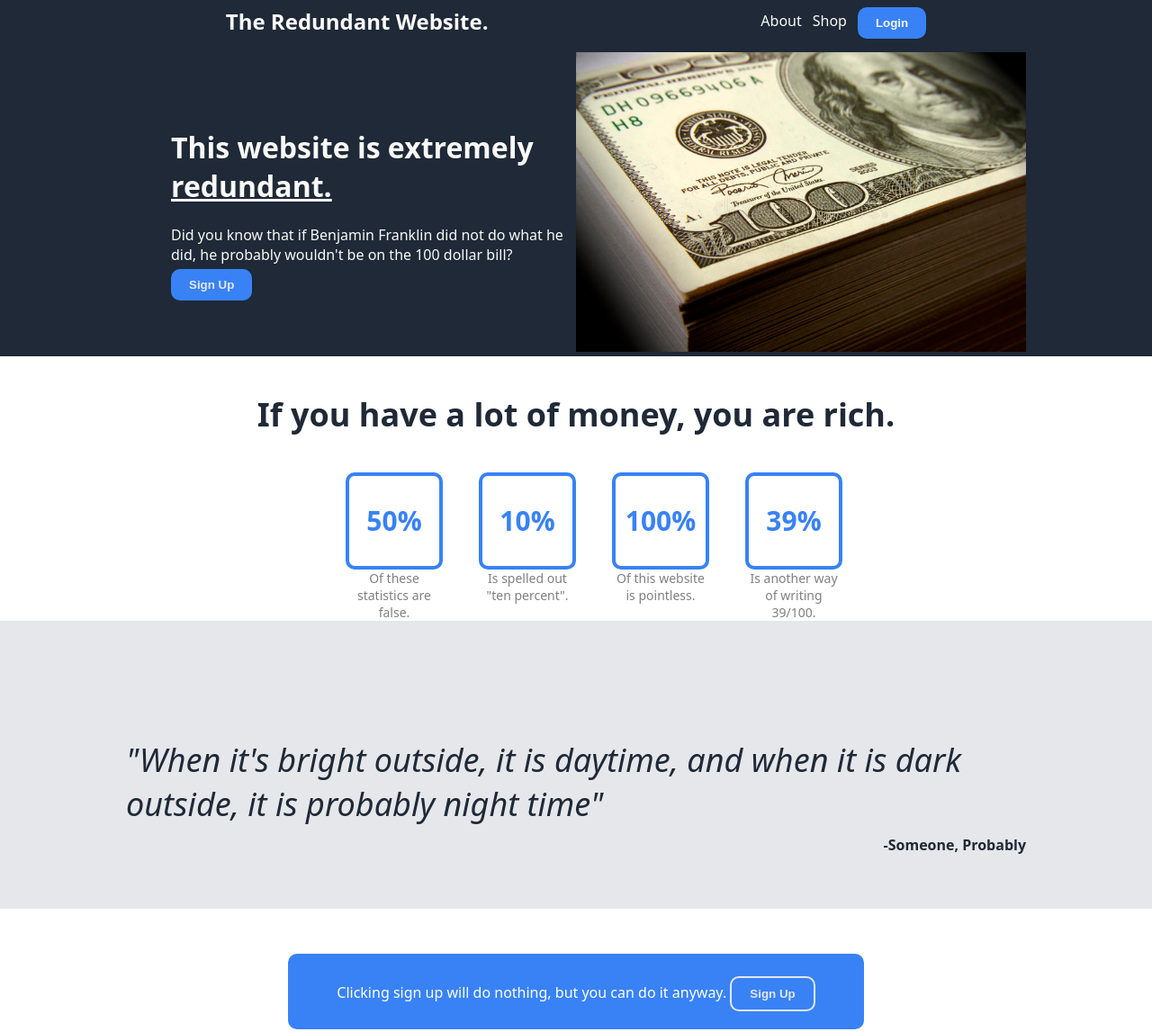
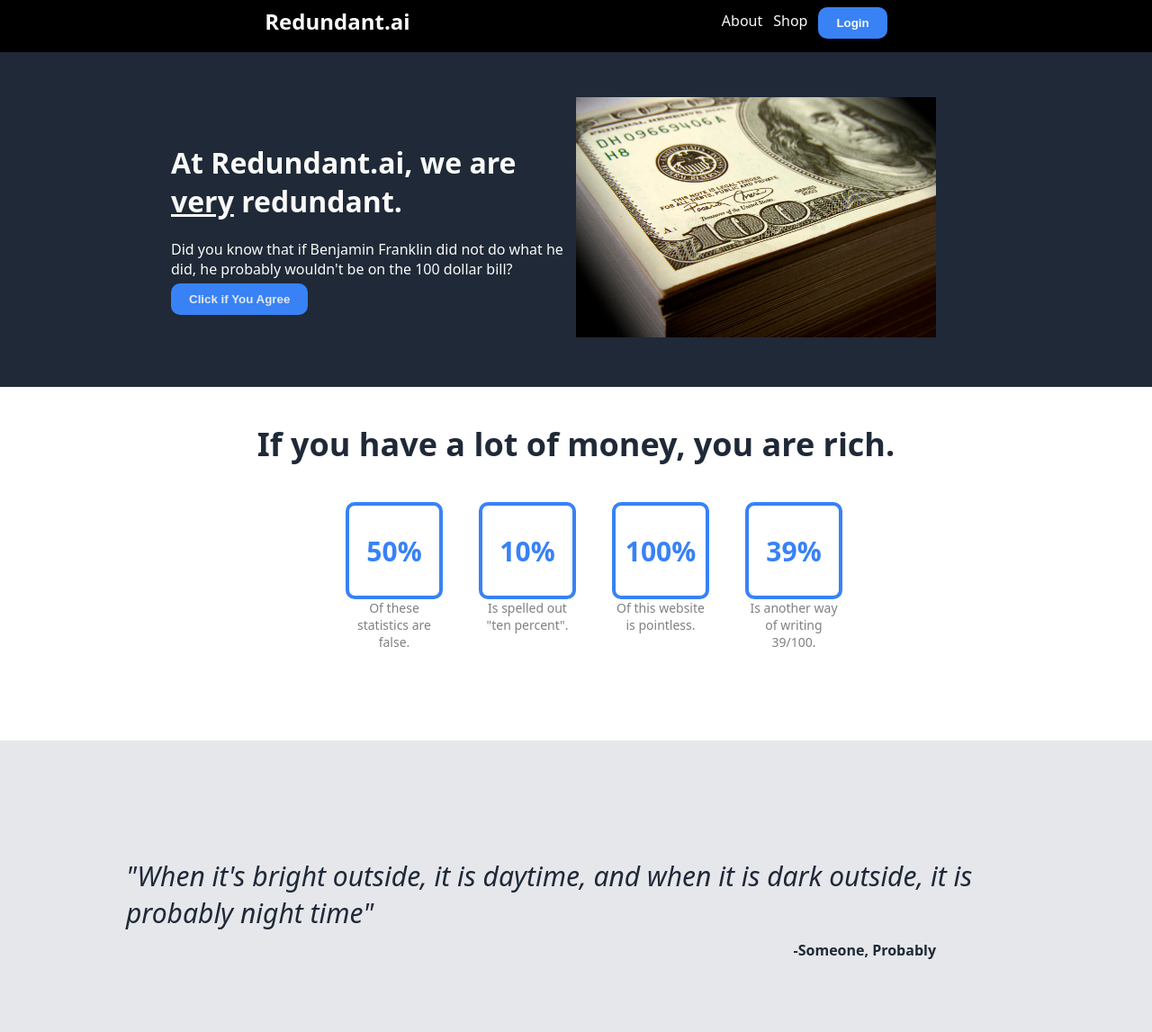
Before and after one commit to Parsa-JF/Landing-Page, a plain HTML site: page index.html in a window 1280 px wide. Shown: the part 12-1159 px from the top of the page at 90% size. Drawn offline with Linux system fonts and the light colour scheme.

Commit message:
fix flexbox issue with quote

```diff
--- a/index.html
+++ b/index.html
@@ -10,7 +10,7 @@
 
     <body>
         <div class="header">
-            <h3>The Redundant Website.</h1>
+            <h3>Redundant.ai</h1>
             <ul class = "header-links">
                 <li><a href="#">About</a></li>
                 <li><a href="#">Shop</a></li>
@@ -22,15 +22,15 @@
         <div class="q1">
             <div class="left-part">
                 <div class="left-box">
-                <h1> This website is extremely <u>redundant.</u> </h1>
+                <h1> At Redundant.ai, we are <u>very</u> redundant. </h1>
                 <p1> Did you know that if Benjamin Franklin did not do what he did, he probably wouldn't be on the 100 dollar bill?</p1>
                 <br>
-                <button>Sign Up</button>
+                <button>Click if You Agree</button>
                 </div>
             </div>
 
             <div class="right-stuff">
-                <img src="images/money.jpg " width="500px"height=auto >
+                <img src="images/money.jpg " >
             </div>
 
 
--- a/style.css
+++ b/style.css
@@ -9,7 +9,7 @@ body {
 }
 
 .header{
-    background-color: #1F2937;
+    background-color: black;
     color: #f9faf8;
     height:70px;
     width: auto;
@@ -17,6 +17,11 @@ body {
     align-items: center;
     justify-content: space-evenly;
 
+}
+
+img{
+    flex :1;
+    max-width:400px;
 }
 
 h3{
@@ -54,7 +59,8 @@ li{
     display:flex;
     justify-content: center;
     align-items: center;
-
+    padding-bottom: 50px;
+    padding-top: 50px;
 }
 
 .left-part{
@@ -87,6 +93,8 @@ h2{
     display:flex;
     flex-direction: column;
     align-items: center;
+    padding-bottom: 100px;
+
 }
 
 .q2heading{
@@ -117,7 +125,7 @@ h2{
     flex-direction: column;
     align-items: center;
     padding-top:30px;
-    padding-bottom: 60px;
+    padding-bottom: 100px;
 }
 
 .q4{
@@ -185,17 +193,18 @@ button{
     flex: 1;
     font-style: italic;
     color: #1f2937;
-    font-size: 36px;
+    font-size: 30px;
     max-width: 1000px;
     padding:100px;
     padding-bottom: 10px;
 }
 .person{
-
+    display: flex;
     font-weight: bolder;
     color: #1F2937;
-    width: 1000px;
-    text-align: right;
+    width:100vh;
+    justify-content: right;
+
 
 }
 
```
